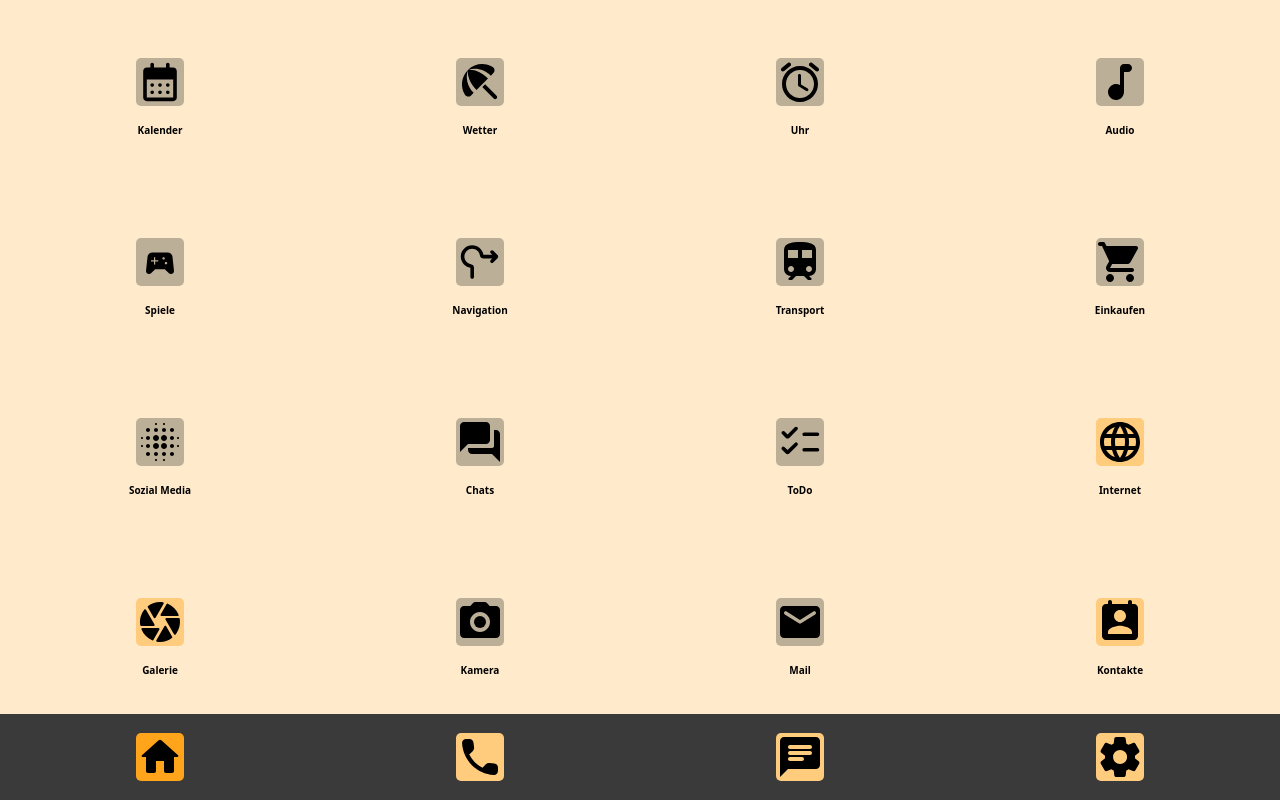
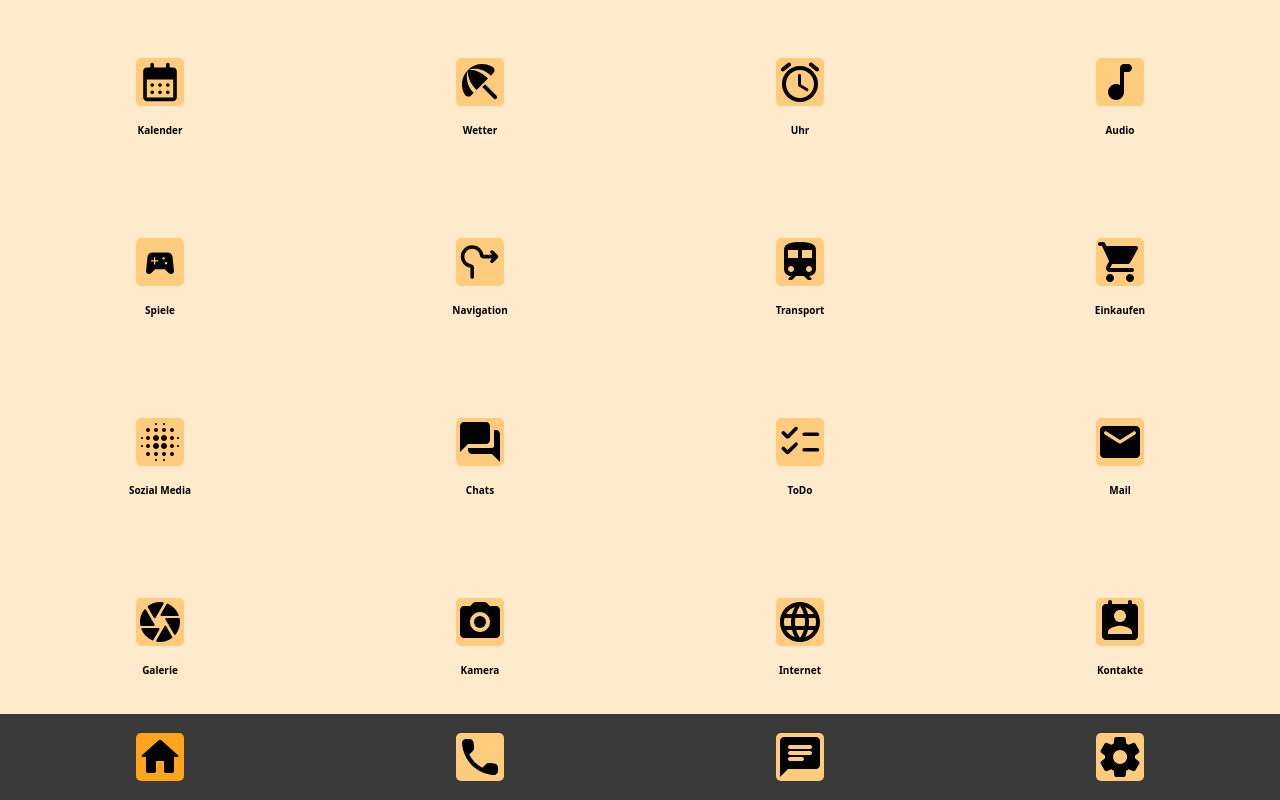
Before and after one commit to MariaRiosNavarro/mobileSimulation-propOS, a Next.js app: page /home in a window 1280 px wide. Built offline with nearby package versions, Linux system fonts and the light colour scheme.

Commit message:
Change Visibility of empty folders and change position of icons

```diff
--- a/pages/home.js
+++ b/pages/home.js
@@ -55,75 +55,75 @@ export default function Home() {
     <>
       <StyledMain>
         <StyledWrapAppLink href={"/home"}>
-          <StyledAppContainer StyledSvg={calenderSVG} disabled />
+          <StyledAppContainer StyledSvg={calenderSVG} />
           <StyledAppHeading theme={theme} customColor={customColor}>
             Kalender
           </StyledAppHeading>
         </StyledWrapAppLink>
         <StyledWrapAppLink href={"/home"}>
-          <StyledAppContainer StyledSvg={beachSVG} disabled />
+          <StyledAppContainer StyledSvg={beachSVG} />
           <StyledAppHeading theme={theme} customColor={customColor}>
             Wetter
           </StyledAppHeading>
         </StyledWrapAppLink>
         <StyledWrapAppLink href={"/home"}>
-          <StyledAppContainer StyledSvg={alarmSVG} disabled />
+          <StyledAppContainer StyledSvg={alarmSVG} />
           <StyledAppHeading theme={theme} customColor={customColor}>
             Uhr
           </StyledAppHeading>
         </StyledWrapAppLink>
         <StyledWrapAppLink href={"/home"}>
-          <StyledAppContainer StyledSvg={musicSVG} disabled />
+          <StyledAppContainer StyledSvg={musicSVG} />
           <StyledAppHeading theme={theme} customColor={customColor}>
             Audio
           </StyledAppHeading>
         </StyledWrapAppLink>
         <StyledWrapAppLink href={"/home"}>
-          <StyledAppContainer StyledSvg={sportSVG} disabled />
+          <StyledAppContainer StyledSvg={sportSVG} />
           <StyledAppHeading theme={theme} customColor={customColor}>
             Spiele
           </StyledAppHeading>
         </StyledWrapAppLink>
         <StyledWrapAppLink href={"/home"}>
-          <StyledAppContainer StyledSvg={roundaboutSVG} disabled />
+          <StyledAppContainer StyledSvg={roundaboutSVG} />
           <StyledAppHeading theme={theme} customColor={customColor}>
             Navigation
           </StyledAppHeading>
         </StyledWrapAppLink>
         <StyledWrapAppLink href={"/home"}>
-          <StyledAppContainer StyledSvg={trainSVG} disabled />
+          <StyledAppContainer StyledSvg={trainSVG} />
           <StyledAppHeading theme={theme} customColor={customColor}>
             Transport
           </StyledAppHeading>
         </StyledWrapAppLink>
         <StyledWrapAppLink href={"/home"}>
-          <StyledAppContainer StyledSvg={shoppingSVG} disabled />
+          <StyledAppContainer StyledSvg={shoppingSVG} />
           <StyledAppHeading theme={theme} customColor={customColor}>
             Einkaufen
           </StyledAppHeading>
         </StyledWrapAppLink>
         <StyledWrapAppLink href={"/home"}>
-          <StyledAppContainer StyledSvg={lensSVG} disabled />
+          <StyledAppContainer StyledSvg={lensSVG} />
           <StyledAppHeading theme={theme} customColor={customColor}>
             Sozial Media
           </StyledAppHeading>
         </StyledWrapAppLink>
         <StyledWrapAppLink href={"/home"}>
-          <StyledAppContainer StyledSvg={questionSVG} disabled />
+          <StyledAppContainer StyledSvg={questionSVG} />
           <StyledAppHeading theme={theme} customColor={customColor}>
             Chats
           </StyledAppHeading>
         </StyledWrapAppLink>
         <StyledWrapAppLink href={"/home"}>
-          <StyledAppContainer StyledSvg={checkSVG} disabled />
+          <StyledAppContainer StyledSvg={checkSVG} />
           <StyledAppHeading theme={theme} customColor={customColor}>
             ToDo
           </StyledAppHeading>
         </StyledWrapAppLink>
-        <StyledWrapAppLink href={"/aipage"}>
-          <StyledAppContainer StyledSvg={languageSVG} />
+        <StyledWrapAppLink href={"/home"}>
+          <StyledAppContainer StyledSvg={mailSVG} />
           <StyledAppHeading theme={theme} customColor={customColor}>
-            Internet
+            Mail
           </StyledAppHeading>
         </StyledWrapAppLink>
         <StyledWrapAppLink href={"/images"}>
@@ -133,15 +133,15 @@ export default function Home() {
           </StyledAppHeading>
         </StyledWrapAppLink>
         <StyledWrapAppLink href={"/"}>
-          <StyledAppContainer StyledSvg={photoCamSVG} disabled />
+          <StyledAppContainer StyledSvg={photoCamSVG} />
           <StyledAppHeading theme={theme} customColor={customColor}>
             Kamera
           </StyledAppHeading>
         </StyledWrapAppLink>
-        <StyledWrapAppLink href={"/"}>
-          <StyledAppContainer StyledSvg={mailSVG} disabled />
+        <StyledWrapAppLink href={"/aipage"}>
+          <StyledAppContainer StyledSvg={languageSVG} />
           <StyledAppHeading theme={theme} customColor={customColor}>
-            Mail
+            Internet
           </StyledAppHeading>
         </StyledWrapAppLink>
         <StyledWrapAppLink href={"/contacts"}>
```
